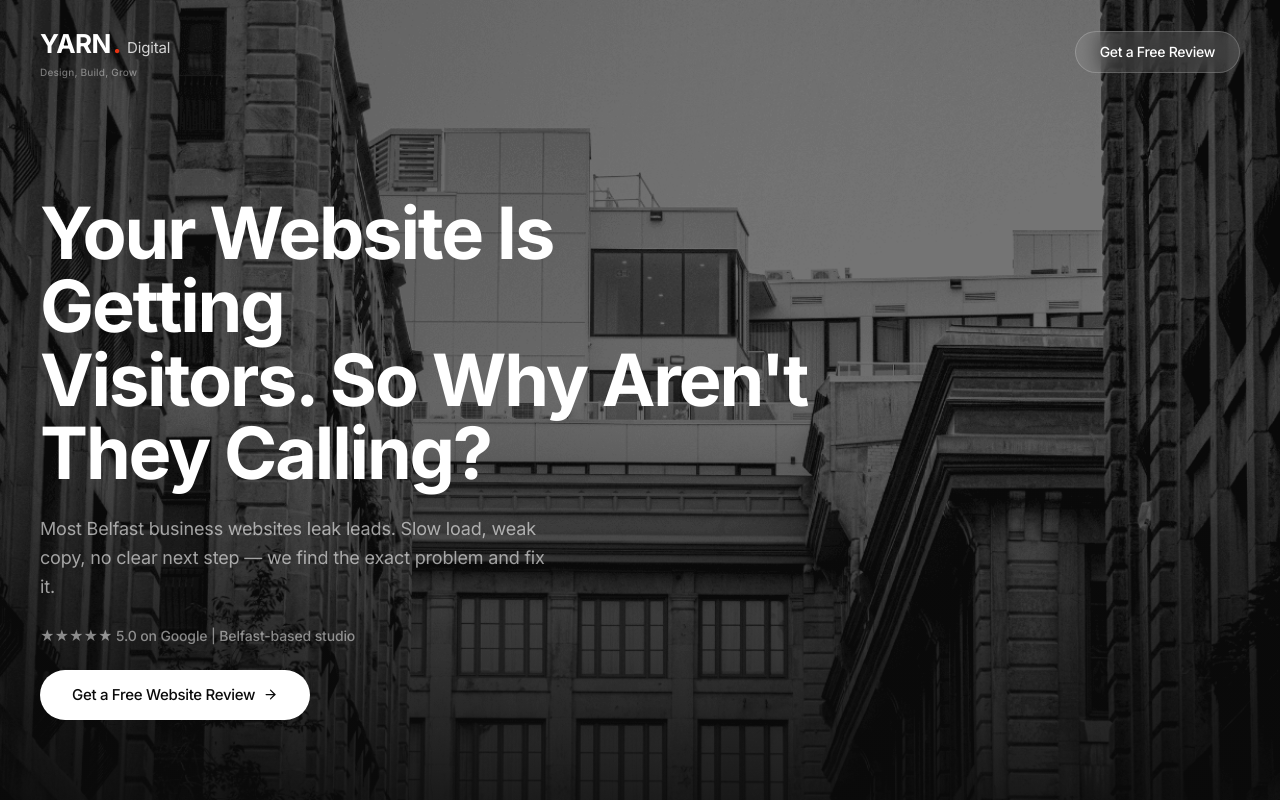
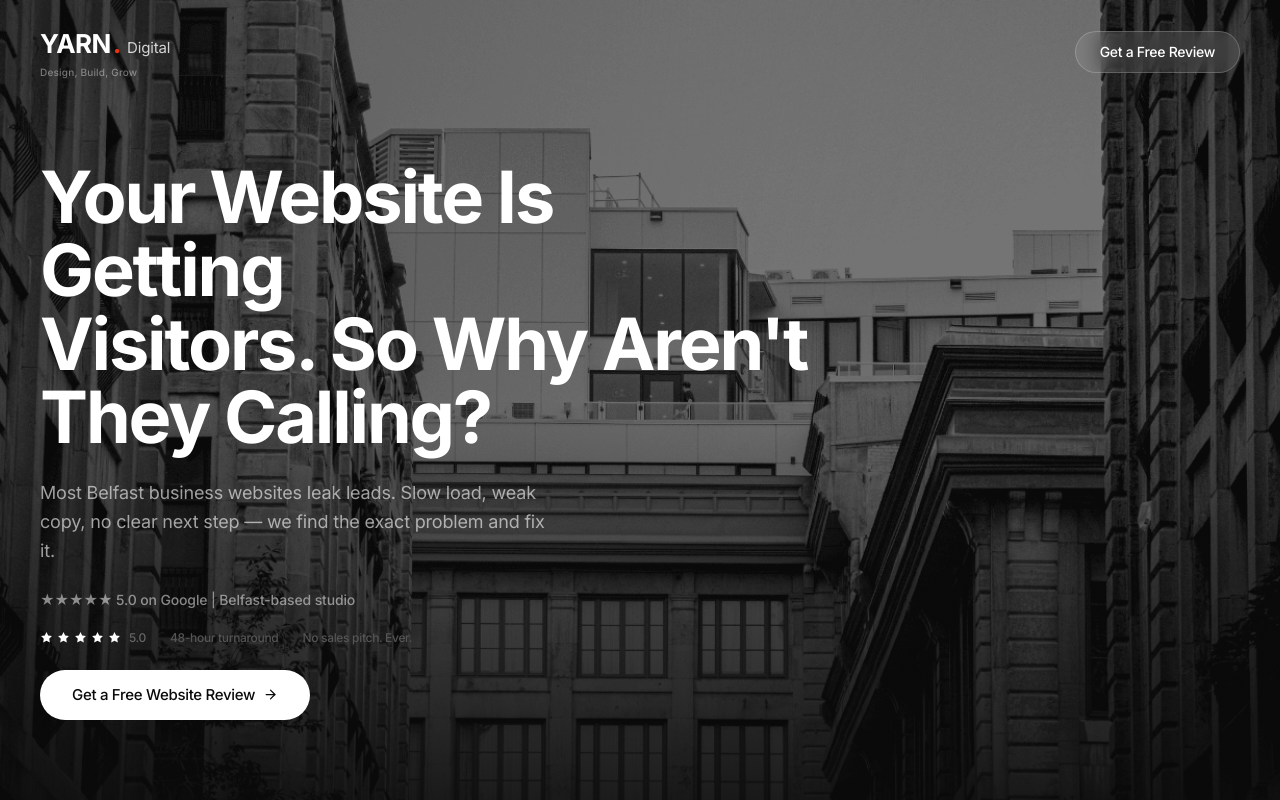
Before and after one commit to yarn-digital-org/yd-dashboard, a Next.js app: page /website-not-working in a window 1280 px wide. Shown: the top 800 px of the page. Built offline with nearby package versions, Linux system fonts and the light colour scheme; no server answers.

Commit message:
feat: add trust bar (stars + 48h turnaround) to web-design-belfast and website-not-working hero + form sections

```diff
--- a/src/app/web-design-belfast/page.tsx
+++ b/src/app/web-design-belfast/page.tsx
@@ -122,6 +122,18 @@ export default function WebDesignBelfastPage() {
               <p className="text-base sm:text-lg text-white/60 leading-relaxed mb-6 max-w-lg" style={{ letterSpacing: '-0.01em', fontWeight: 400 }}>
                 Belfast web design, SEO, and digital marketing — all from one local team. Fast turnaround, real results, no juggling agencies.
               </p>
+              <div className="flex flex-wrap items-center gap-x-6 gap-y-2 mb-6">
+                <div className="flex items-center gap-1">
+                  {[...Array(5)].map((_, i) => (
+                    <svg key={i} width="13" height="13" viewBox="0 0 24 24" fill="white">
+                      <path d="M12 2l3.09 6.26L22 9.27l-5 4.87 1.18 6.88L12 17.77l-6.18 3.25L7 14.14 2 9.27l6.91-1.01L12 2z" />
+                    </svg>
+                  ))}
+                  <span className="text-xs text-[#666] ml-1 font-medium">5.0</span>
+                </div>
+                <span className="text-xs text-[#555] font-medium">48-hour turnaround</span>
+                <span className="text-xs text-[#555] font-medium">No sales pitch. Ever.</span>
+              </div>
               <button onClick={scrollToForm} className="bg-[#ffffff] text-[#0a0a0a] font-medium text-[15px] px-8 py-3.5 rounded-full hover:bg-[#ffffff]/90 transition-all inline-flex items-center gap-2" style={{ letterSpacing: '-0.02em' }}>
                 Get a Free Audit <ArrowRight size={15} />
               </button>
@@ -426,6 +438,8 @@ export default function WebDesignBelfastPage() {
                     ))}
                     <span className="text-xs text-[#666] ml-1 font-medium">5.0</span>
                   </div>
+                  <span className="text-xs text-[#555] font-medium">48-hour turnaround</span>
+                  <span className="text-xs text-[#555] font-medium">No sales pitch. Ever.</span>
                 </div>
                 <div className="flex flex-col gap-2 text-xs text-[#444] font-medium">
                   <span>Belfast-based · No outsourcing · Fast turnaround · Results you can measure</span>
--- a/src/app/website-not-working/page.tsx
+++ b/src/app/website-not-working/page.tsx
@@ -122,9 +122,21 @@ export default function WebsiteNotConvertingPage() {
               <p className="text-base sm:text-lg text-white/60 leading-relaxed mb-6 max-w-lg" style={{ letterSpacing: '-0.01em', fontWeight: 400 }}>
                 Most Belfast business websites leak leads. Slow load, weak copy, no clear next step — we find the exact problem and fix it.
               </p>
-              <p className="text-sm text-white/50 font-medium mb-6" style={{ letterSpacing: '-0.01em' }}>
+              <p className="text-sm text-white/50 font-medium mb-5" style={{ letterSpacing: '-0.01em' }}>
                 ★★★★★ 5.0 on Google | Belfast-based studio
               </p>
+              <div className="flex flex-wrap items-center gap-x-6 gap-y-2 mb-6">
+                <div className="flex items-center gap-1">
+                  {[...Array(5)].map((_, i) => (
+                    <svg key={i} width="13" height="13" viewBox="0 0 24 24" fill="white">
+                      <path d="M12 2l3.09 6.26L22 9.27l-5 4.87 1.18 6.88L12 17.77l-6.18 3.25L7 14.14 2 9.27l6.91-1.01L12 2z" />
+                    </svg>
+                  ))}
+                  <span className="text-xs text-[#666] ml-1 font-medium">5.0</span>
+                </div>
+                <span className="text-xs text-[#555] font-medium">48-hour turnaround</span>
+                <span className="text-xs text-[#555] font-medium">No sales pitch. Ever.</span>
+              </div>
               <button onClick={scrollToForm} className="bg-[#ffffff] text-[#0a0a0a] font-medium text-[15px] px-8 py-3.5 rounded-full hover:bg-[#ffffff]/90 transition-all inline-flex items-center gap-2" style={{ letterSpacing: '-0.02em' }}>
                 Get a Free Website Review <ArrowRight size={15} />
               </button>
@@ -323,6 +335,8 @@ export default function WebsiteNotConvertingPage() {
                     ))}
                     <span className="text-xs text-[#666] ml-1 font-medium">5.0</span>
                   </div>
+                  <span className="text-xs text-[#555] font-medium">48-hour turnaround</span>
+                  <span className="text-xs text-[#555] font-medium">No sales pitch. Ever.</span>
                 </div>
                 <div className="flex flex-col gap-2 text-xs text-[#444] font-medium">
                   <span>Belfast-based studio</span>
```
